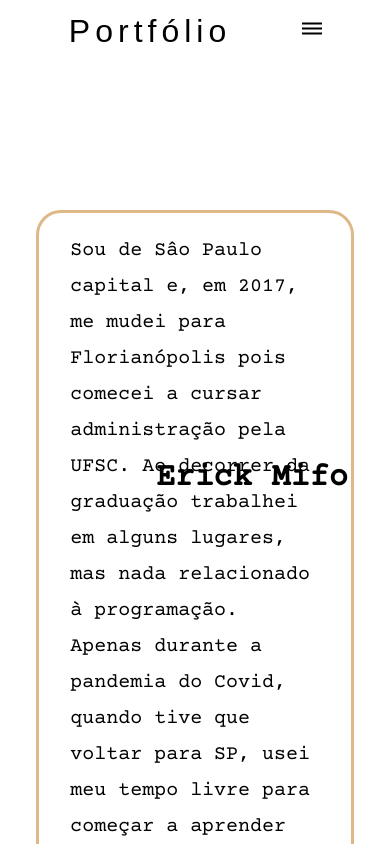
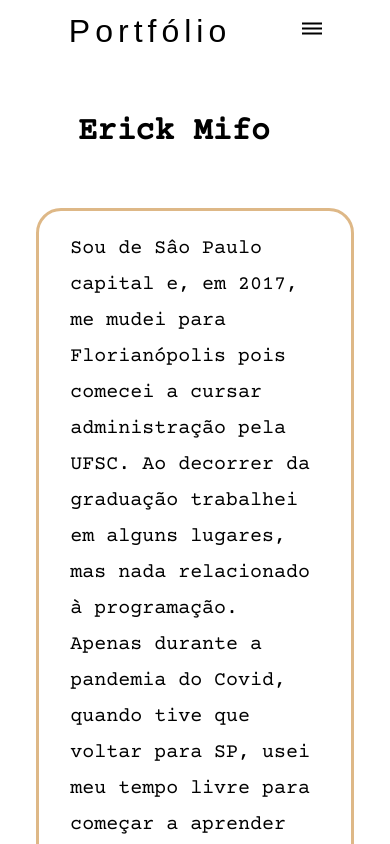
Before and after one commit to ErickMifo/Portfolio, a React (Create React App) app: page /sobre in a window 390 px wide. Shown: the top 844 px of the page. Built offline with nearby package versions, Linux system fonts and the light colour scheme.

Commit message:
UPDATE: Responsividade

```diff
--- a/src/pages/sobre/styles.css
+++ b/src/pages/sobre/styles.css
@@ -33,4 +33,12 @@
   .sobreText {
     width: 80%;
   }
+  .nome {
+    position: relative;
+    left: 5%;
+    padding: 15%;
+  }
+  .progress-icon {
+    display: none;
+  }
 }
```
